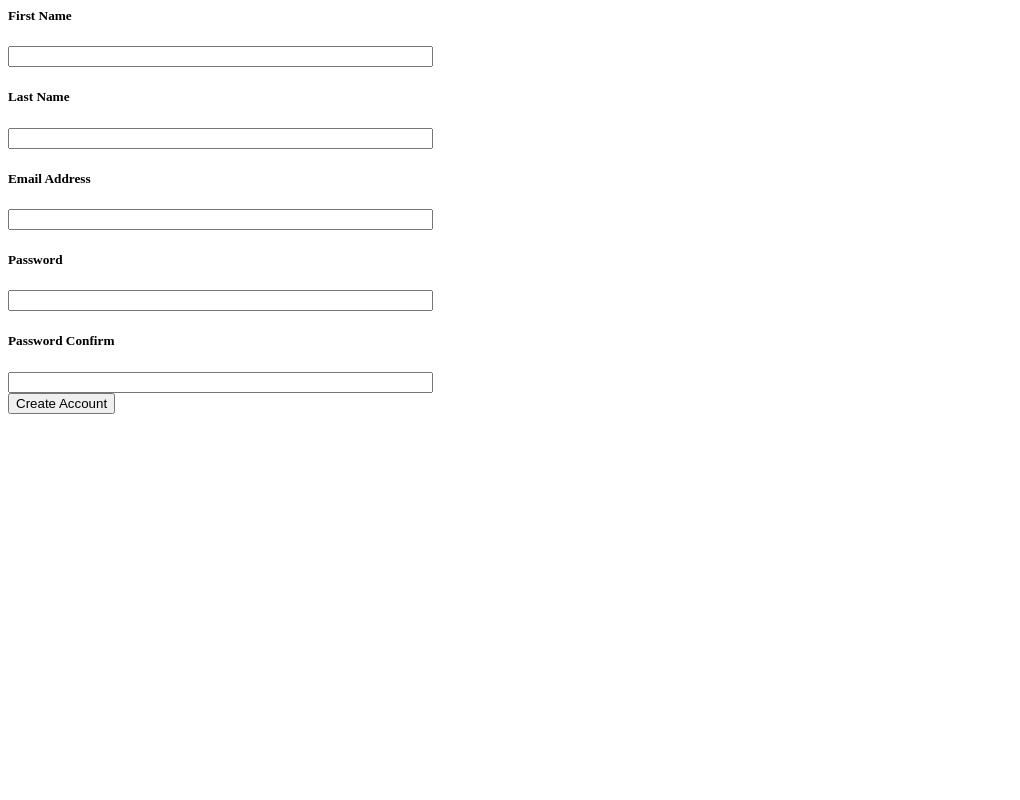
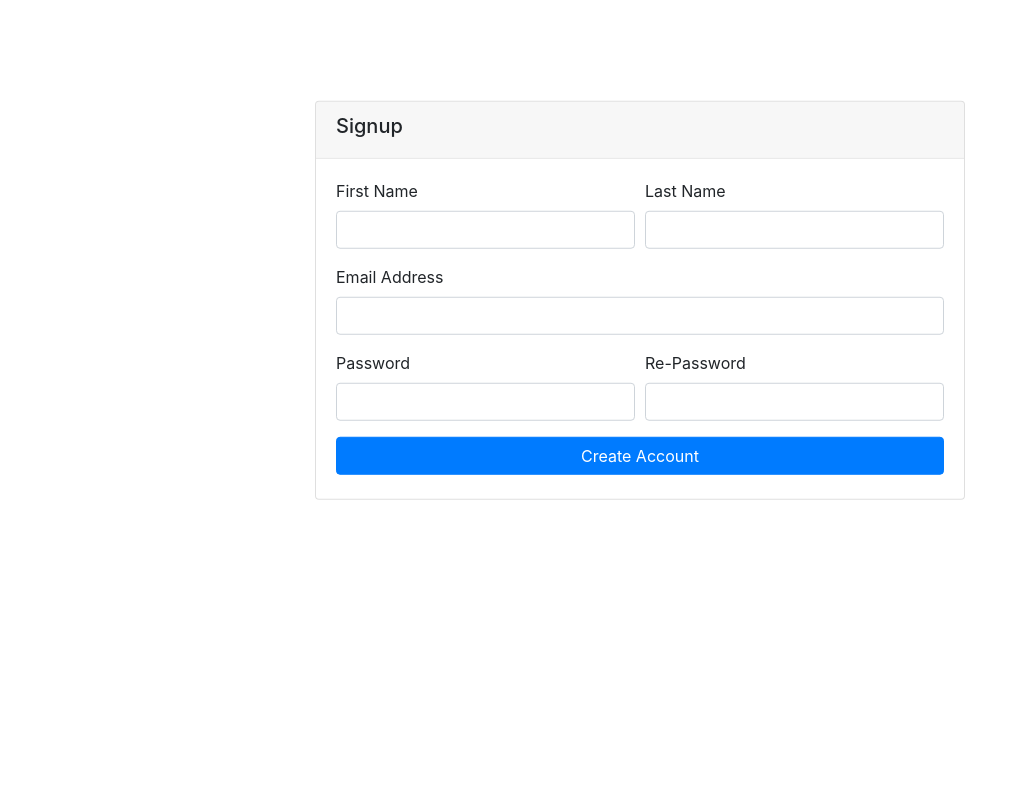
Before and after one commit to Nswanny145/Potlatch, a CodeIgniter 4 app: template app/Views/signup.php in a window 1280 px wide. Shown: the whole page, without its empty margins (0-1020 px from the left). Run offline with PHP 8.4 and a stand-in for CodeIgniter, Linux system fonts and the light colour scheme; the template is opened without the code that fills it, so the values that code supplies are empty; some libraries are stand-ins or nearby versions.

Commit message:
Added account page, header changes, signup styles, general style changes

```diff
--- a/app/Config/Validation.php
+++ b/app/Config/Validation.php
@@ -42,7 +42,7 @@ class Validation
 	//--------------------------------------------------------------------
 
 	public $signup = [
-		'email' => 'required|valid_email',
+		'email' => 'required|valid_email|is_unique[user.email]',
 		'first_name' => 'required',
 		'last_name' => 'required',
 		'password' => 'required',
@@ -52,7 +52,8 @@ class Validation
 	public $signup_errors = [
 		'email' => [
 			'required' => 'Email is required',
-			'valid_email' => 'Provided email is not valid'
+			'valid_email' => 'Provided email is not valid',
+			'is_unique' => 'An account already exists with that email'
 		],
 		'first_name' => [
 			'required' => 'First Name is required',
--- a/app/Views/login.php
+++ b/app/Views/login.php
@@ -32,7 +32,7 @@
         <?= form_open('login/login', ['class' => 'card-body']) ?>
             <div class="form-group">
                 <label for="email">Email Address</label>
-                <input type="text" class="form-control" id="email" name="email" value="" size="50" />
+                <input type="text" class="form-control" id="email" name="email" value="" size="100" />
             </div>
             <div class="form-group">
                 <label for="password">Password</label>
--- a/app/Views/signup.php
+++ b/app/Views/signup.php
@@ -1,27 +1,63 @@
 <html>
 <head>
-    <title>Create Account - Potlatch</title>
+    <link rel="stylesheet" href="https://stackpath.bootstrapcdn.com/bootstrap/4.1.3/css/bootstrap.min.css" integrity="sha384-MCw98/SFnGE8fJT3GXwEOngsV7Zt27NXFoaoApmYm81iuXoPkFOJwJ8ERdknLPMO" crossorigin="anonymous">
+    <style>
+        html, body {
+            width: 100%;
+            height: 100%;
+        }
+
+        .card {
+            display: block;
+            position: fixed;
+            max-width: 650px;
+            left: 0;
+            right: 0;
+            margin: auto;
+            top:50vh;
+            transform: translateY(-75%);
+        }
+
+        .card-body{
+            padding: 1.25rem 1.25rem 0.5rem !important;
+        }
+    </style>
+    <title>Signup - Potlatch</title>
 </head>
 <body>
     <?php if(isset($validation)) echo $validation->listErrors(); ?>
 
-    <?= form_open('signup/create') ?>
-        <h5>First Name</h5>
-        <input type="text" name="first_name" value="" size="50" />
-
-        <h5>Last Name</h5>
-        <input type="text" name="last_name" value="" size="50" />
-
-        <h5>Email Address</h5>
-        <input type="text" name="email" value="" size="50" />
-
-        <h5>Password</h5>
-        <input type="text" name="password" value="" size="50" />
-
-        <h5>Password Confirm</h5>
-        <input type="text" name="passwordConf" value="" size="50" />
-
-        <div><input type="submit" value="Create Account" /></div>
-    </form>
+    <div class='card'>
+        <div class="card-header"><h5>Signup</h5></div>
+        <?= form_open('signup/create', [
+                'class' => 'card-body',
+                'autocomplete', 'on']) ?>
+            <div class="form-row">
+                <div class="form-group col-md-6">
+                    <label for="first_name">First Name</label>
+                    <input type="text" class="form-control" id="first_name" name="first_name" value="" size="50" />
+                </div>
+                <div class="form-group col-md-6">
+                    <label for="last_name">Last Name</label>
+                    <input type="text" class="form-control" id="last_name" name="last_name" value="" size="50" />
+                </div>
+            </div>
+            <div class="form-group">
+                <label for="email">Email Address</label>
+                <input type="text" class="form-control" id="email" name="email" value="" size="100" />
+            </div>
+            <div class="form-row">
+                <div class="form-group col-md-6">
+                    <label for="password">Password</label>
+                    <input type="password" class="form-control" id="password" name="password" value="" size="50" />
+                </div>
+                <div class="form-group col-md-6">
+                    <label for="passwordConf">Re-Password</label>
+                    <input type="password" class="form-control" id="passwordConf" name="passwordConf" value="" size="50" />
+                </div>
+            </div>
+            <button type="submit" class="btn btn-block btn-primary">Create Account</button>
+        </form>
+    </div>
 </body>
 </html>
```
Also changed, not shown: app/Controllers/Account.php (added, +45 -0 lines), app/Controllers/Signup.php (+5 -2 lines), app/Models/PotlatchModel.php (added, +17 -0 lines), app/Views/account.php (added, +18 -0 lines), app/Views/components/header.php (+6 -3 lines), public/css/general.css (+24 -23 lines).
